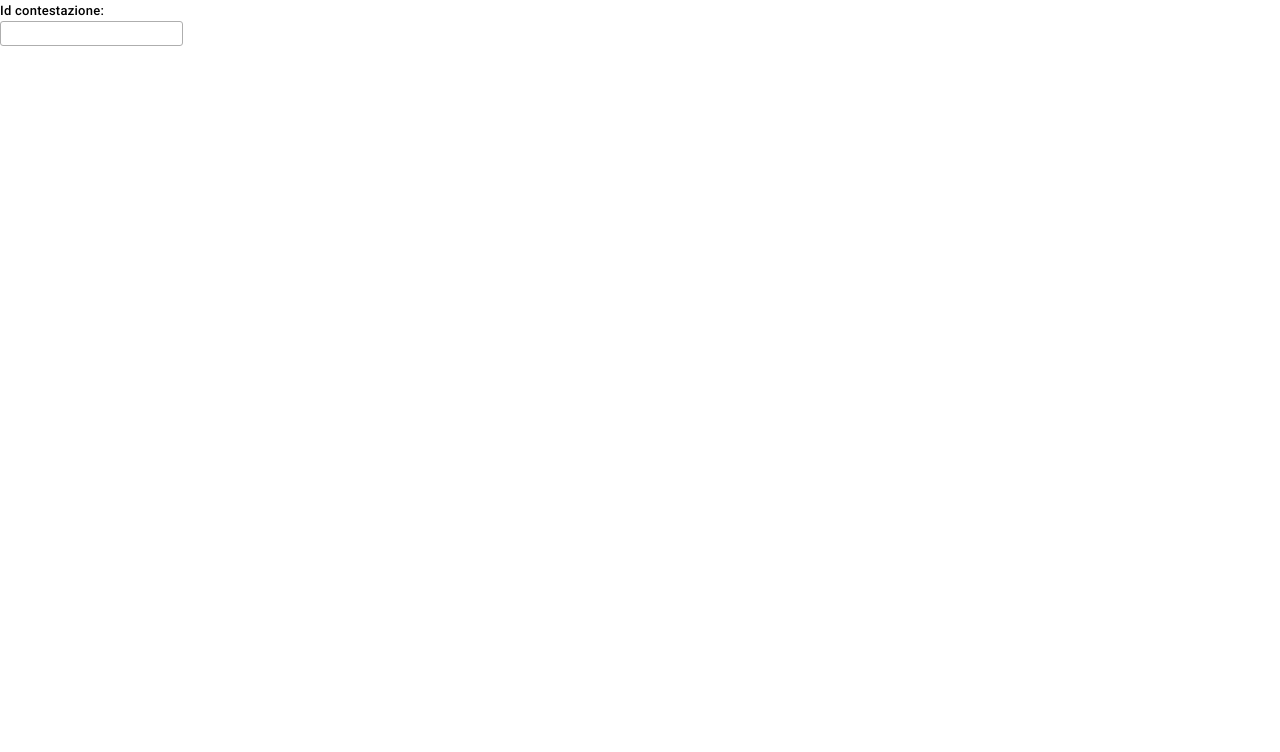
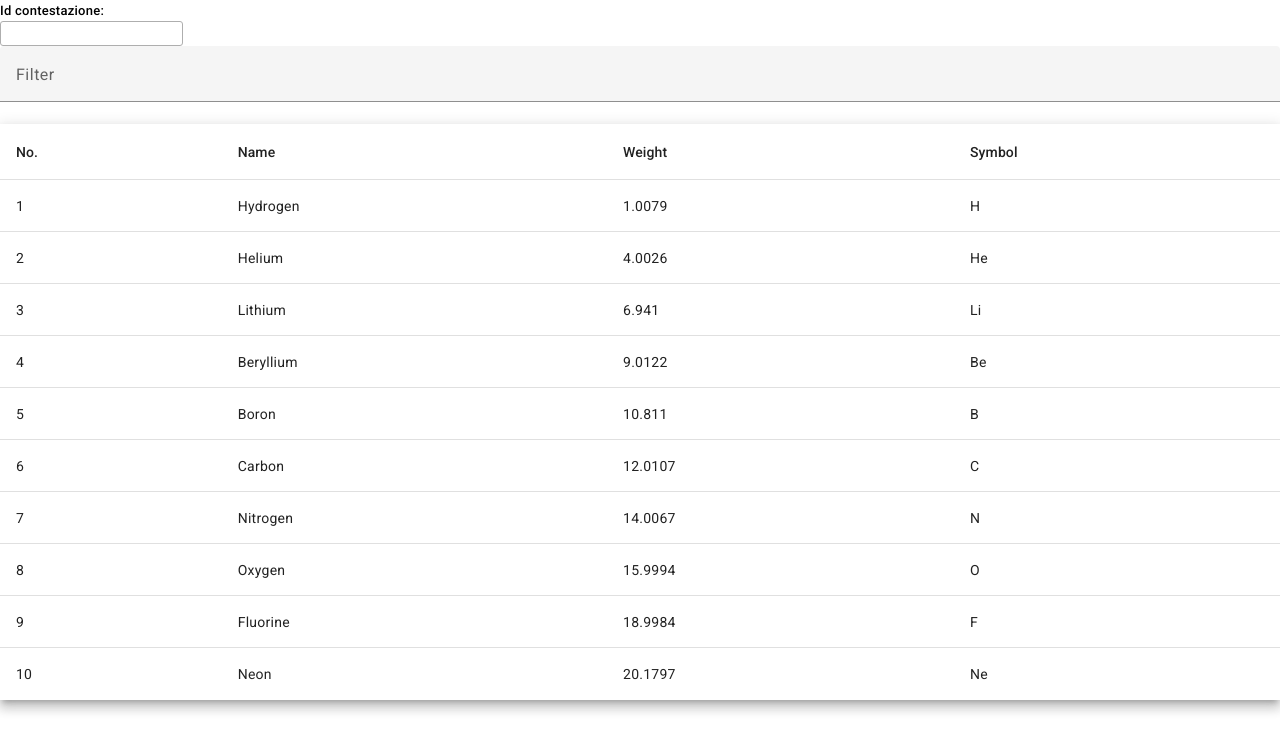
Before and after one commit to AlessandroCiroldi-Quix/Contestazioni_Ceramica, an Angular app in the folder src/main/Contestazioni_Ceramica_FE/: page / in a window 1280 px wide. Shown: the top 752 px of the page. Built offline with nearby package versions, Linux system fonts and the light colour scheme.

Commit message:
Creazione tabella con filtro

```diff
--- a/src/main/Contestazioni_Ceramica_FE/src/app/tabella/tabella.component.html
+++ b/src/main/Contestazioni_Ceramica_FE/src/app/tabella/tabella.component.html
@@ -12,31 +12,42 @@
   </button>
 </div> -->
 
-<!-- <table mat-table [dataSource]="dataSource" class="mat-elevation-z8 demo-table"> -->
-<!-- Position Column -->
-<!-- <ng-container matColumnDef="position">
-    <th mat-header-cell *matHeaderCellDef>No.</th>
-    <td mat-cell *matCellDef="let element">{{ element.position }}</td>
-  </ng-container> -->
+<mat-form-field>
+  <mat-label>Filter</mat-label>
+  <input matInput (keyup)="applyFilter($event)" placeholder="" #input>
+</mat-form-field>
 
-<!-- Name Column -->
-<!-- <ng-container matColumnDef="name">
-    <th mat-header-cell *matHeaderCellDef>Name</th>
-    <td mat-cell *matCellDef="let element">{{ element.name }}</td>
-  </ng-container> -->
+<table mat-table [dataSource]="dataSource" class="mat-elevation-z8">
 
-<!-- Weight Column -->
-<!-- <ng-container matColumnDef="weight">
-    <th mat-header-cell *matHeaderCellDef>Weight</th>
-    <td mat-cell *matCellDef="let element">{{ element.weight }}</td>
-  </ng-container> -->
+  <!-- Position Column -->
+  <ng-container matColumnDef="position">
+    <th mat-header-cell *matHeaderCellDef> No. </th>
+    <td mat-cell *matCellDef="let element"> {{element.position}} </td>
+  </ng-container>
 
-<!-- Symbol Column -->
-<!-- <ng-container matColumnDef="symbol">
-    <th mat-header-cell *matHeaderCellDef>Symbol</th>
-    <td mat-cell *matCellDef="let element">{{ element.symbol }}</td>
-  </ng-container> -->
+  <!-- Name Column -->
+  <ng-container matColumnDef="name">
+    <th mat-header-cell *matHeaderCellDef> Name </th>
+    <td mat-cell *matCellDef="let element"> {{element.name}} </td>
+  </ng-container>
 
-<!-- <tr mat-header-row *matHeaderRowDef="displayedColumns"></tr>
-  <tr mat-row *matRowDef="let row; columns: displayedColumns"></tr>
-</table> -->
+  <!-- Weight Column -->
+  <ng-container matColumnDef="weight">
+    <th mat-header-cell *matHeaderCellDef> Weight </th>
+    <td mat-cell *matCellDef="let element"> {{element.weight}} </td>
+  </ng-container>
+
+  <!-- Symbol Column -->
+  <ng-container matColumnDef="symbol">
+    <th mat-header-cell *matHeaderCellDef> Symbol </th>
+    <td mat-cell *matCellDef="let element"> {{element.symbol}} </td>
+  </ng-container>
+
+  <tr mat-header-row *matHeaderRowDef="displayedColumns"></tr>
+  <tr mat-row *matRowDef="let row; columns: displayedColumns;"></tr>
+
+  <!-- Row shown when there is no matching data. -->
+  <tr class="mat-row" *matNoDataRow>
+    <td class="mat-cell" colspan="4">No data matching the filter "{{input.value}}"</td>
+  </tr>
+</table>
--- a/src/main/Contestazioni_Ceramica_FE/src/app/tabella/tabella.component.scss
+++ b/src/main/Contestazioni_Ceramica_FE/src/app/tabella/tabella.component.scss
@@ -1,11 +1,9 @@
-.demo-table {
+/* Structure */
+table {
   width: 100%;
 }
 
-.demo-button-container {
-  padding-bottom: 16px;
+.mat-mdc-form-field {
+  font-size: 14px;
+  width: 100%;
 }
-
-.demo-button + .demo-button {
-  margin-left: 8px;
-}
--- a/src/main/Contestazioni_Ceramica_FE/src/app/tabella/tabella.component.ts
+++ b/src/main/Contestazioni_Ceramica_FE/src/app/tabella/tabella.component.ts
@@ -1,8 +1,8 @@
 import {Component} from '@angular/core';
-import {DataSource} from '@angular/cdk/collections';
-import {Observable, ReplaySubject} from 'rxjs';
-import {MatTableModule} from '@angular/material/table';
-import {MatButtonModule} from '@angular/material/button';
+import {MatTableDataSource, MatTableModule} from '@angular/material/table';
+import {MatInputModule} from '@angular/material/input';
+import {MatFormFieldModule} from '@angular/material/form-field';
+
 
 export interface PeriodicElement {
   name: string;
@@ -32,41 +32,14 @@
   templateUrl: './tabella.component.html',
   styleUrls: ['./tabella.component.scss'],
   standalone: true,
-  imports: [MatButtonModule, MatTableModule],
+  imports: [MatFormFieldModule, MatInputModule, MatTableModule],
 })
 export class TabellaComponents {
   displayedColumns: string[] = ['position', 'name', 'weight', 'symbol'];
-  dataToDisplay = [...ELEMENT_DATA];
+  dataSource = new MatTableDataSource(ELEMENT_DATA);
 
-  dataSource = new ExampleDataSource(this.dataToDisplay);
-
-  addData() {
-    const randomElementIndex = Math.floor(Math.random() * ELEMENT_DATA.length);
-    this.dataToDisplay = [...this.dataToDisplay, ELEMENT_DATA[randomElementIndex]];
-    this.dataSource.setData(this.dataToDisplay);
-  }
-
-  removeData() {
-    this.dataToDisplay = this.dataToDisplay.slice(0, -1);
-    this.dataSource.setData(this.dataToDisplay);
+  applyFilter(event: Event) {
+    const filterValue = (event.target as HTMLInputElement).value;
+    this.dataSource.filter = filterValue.trim().toLowerCase();
   }
 }
-
-class ExampleDataSource extends DataSource<PeriodicElement> {
-  private _dataStream = new ReplaySubject<PeriodicElement[]>();
-
-  constructor(initialData: PeriodicElement[]) {
-    super();
-    this.setData(initialData);
-  }
-
-  connect(): Observable<PeriodicElement[]> {
-    return this._dataStream;
-  }
-
-  disconnect() {}
-
-  setData(data: PeriodicElement[]) {
-    this._dataStream.next(data);
-  }
-}
--- a/src/main/Contestazioni_Ceramica_FE/src/styles.scss
+++ b/src/main/Contestazioni_Ceramica_FE/src/styles.scss
@@ -2,3 +2,6 @@
 
 html, body { height: 100%; }
 body { margin: 0; font-family: Roboto, "Helvetica Neue", sans-serif; }
+
+html, body { height: 100%; }
+body { margin: 0; font-family: Roboto, "Helvetica Neue", sans-serif; }
```
